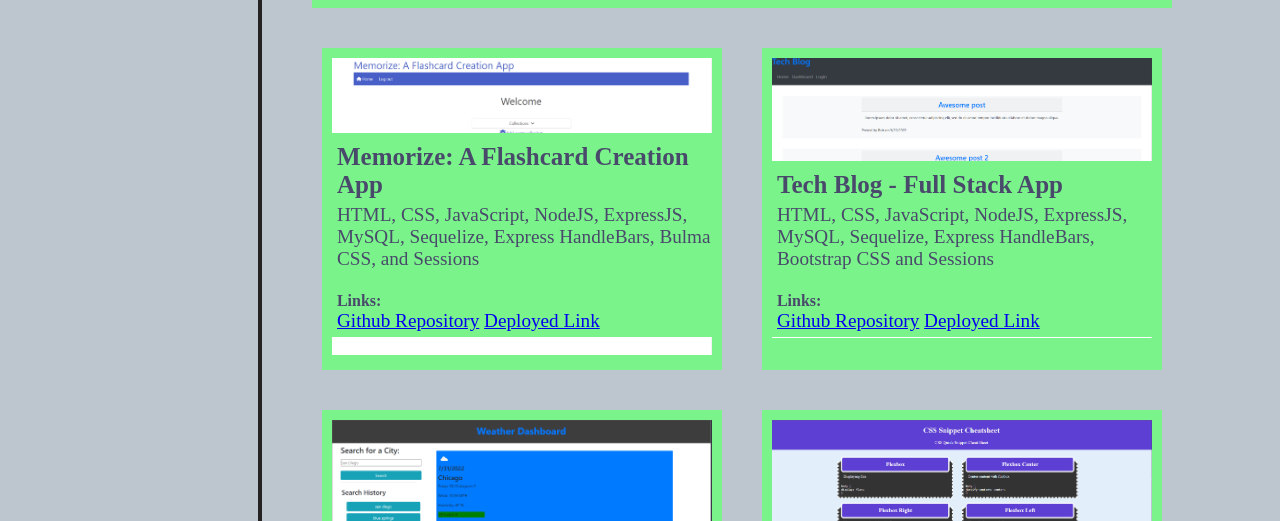
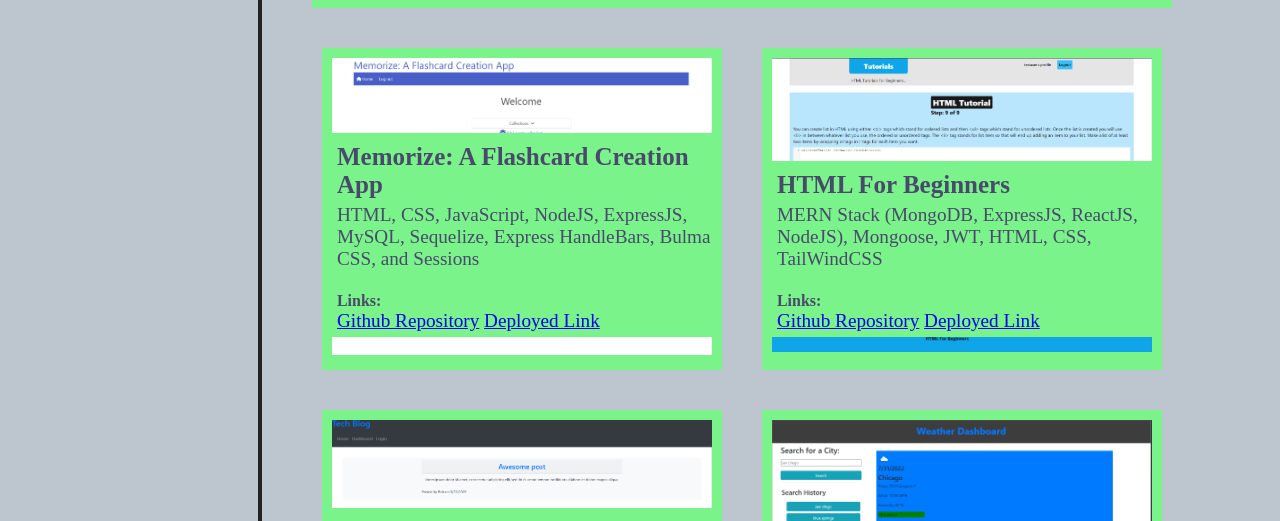
Before and after one commit to jordanb366/my-portfolio-website, a plain HTML site: page index.html in a window 1280 px wide. Shown: the part 1960-2481 px from the top of the page. Drawn offline with Linux system fonts and the light colour scheme.

Commit message:
added new project, HTML for beginners to projects section

```diff
--- a/index.html
+++ b/index.html
@@ -99,14 +99,13 @@
               <p>HTML, CSS, JavaScript, jQuery, Materialize CSS</p>
               <br />
               <h5>Links:</h5>
-              <a href="https://piertwo.github.io/unburied-museum-cataloger/"
+              <a href="https://github.com/PierTwo/unburied-museum-cataloger"
                 >Github Repository</a
               >
               <a href="https://piertwo.github.io/unburied-museum-cataloger/"
                 >Deployed Link</a
               >
             </div>
-
             <a href="https://piertwo.github.io/unburied-museum-cataloger/"
               ><img
                 src="Assets/images/Project1Screenshot.png"
@@ -133,6 +132,28 @@
               ><img
                 src="Assets/images/Project2Screenshot.png"
                 alt="Project 2 Screenshot"
+            /></a>
+          </div>
+          <div class="work-card">
+            <div class="work-card-information">
+              <h4>HTML For Beginners</h4>
+              <p>
+                MERN Stack (MongoDB, ExpressJS, ReactJS, NodeJS), Mongoose, JWT,
+                HTML, CSS, TailWindCSS
+              </p>
+              <br />
+              <h5>Links:</h5>
+              <a href="https://github.com/nhastings1/project-2-flashdata"
+                >Github Repository</a
+              >
+              <a href="https://lit-bayou-05963.herokuapp.com//"
+                >Deployed Link</a
+              >
+            </div>
+            <a href="https://lit-bayou-05963.herokuapp.com/"
+              ><img
+                src="Assets/images/Project7Screenshot.png"
+                alt="Project 3 Screenshot"
             /></a>
           </div>
           <div class="work-card">
```
Also changed, not shown: Assets/images/Project7Screenshot.png (added).
